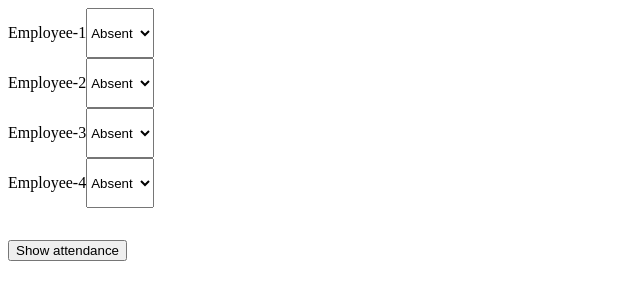
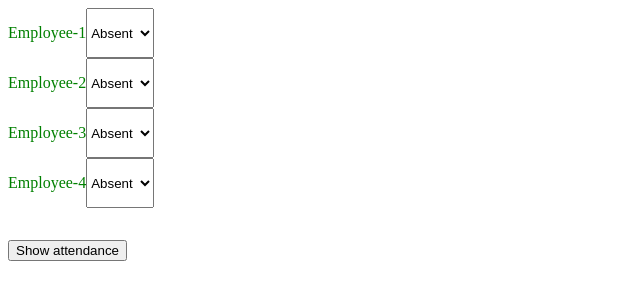
Before and after one commit to NihalP01/Daily-basis-attendance-system, a React (Create React App) app: page / in a window 1280 px wide. Shown: the top 300 px of the page, without its empty margins (0-640 px from the left). Built offline with nearby package versions, Linux system fonts and the light colour scheme.

Commit message:
working on new feature

```diff
--- a/src/AttendanceList.jsx
+++ b/src/AttendanceList.jsx
@@ -1,9 +1,18 @@
 const AttendanceList = (props) => {
-  const { employeeId, employeeName, onAttendanceChange } = props;
+  const { employeeId, employeeName, onAttendanceChange, attendanceStatus } =
+    props;
+
+  const handleColor = () => {
+    if (attendanceStatus === "absent") {
+      return "red";
+    } else {
+      return "green";
+    }
+  };
 
   return (
     <div style={{ display: "flex" }}>
-      <p>{employeeName}</p>
+      <p style={{ color: handleColor() }}>{employeeName}</p>
       <select
         onChange={(e) =>
           onAttendanceChange(employeeId, employeeName, e.target.value)
--- a/src/AttendanceSystem.jsx
+++ b/src/AttendanceSystem.jsx
@@ -31,6 +31,7 @@ const AttendanceSystem = () => {
     const attendanceData = {
       id,
       name,
+      currentStatus: status,
       attendance: [
         {
           status,
@@ -67,6 +68,10 @@ const AttendanceSystem = () => {
     });
   };
 
+  function getStatus(id){
+    //implement
+  }
+
   const handleShowTable = () => {
     setShowTable((prev) => !prev);
   };
@@ -79,6 +84,7 @@ const AttendanceSystem = () => {
             key={item.employeeId}
             employeeId={item.employeeId}
             employeeName={item.employeeName}
+            attendanceStatus={getStatus(item.employeeId)}
             onAttendanceChange={onAttendanceChange}
           />
         ))}
```
